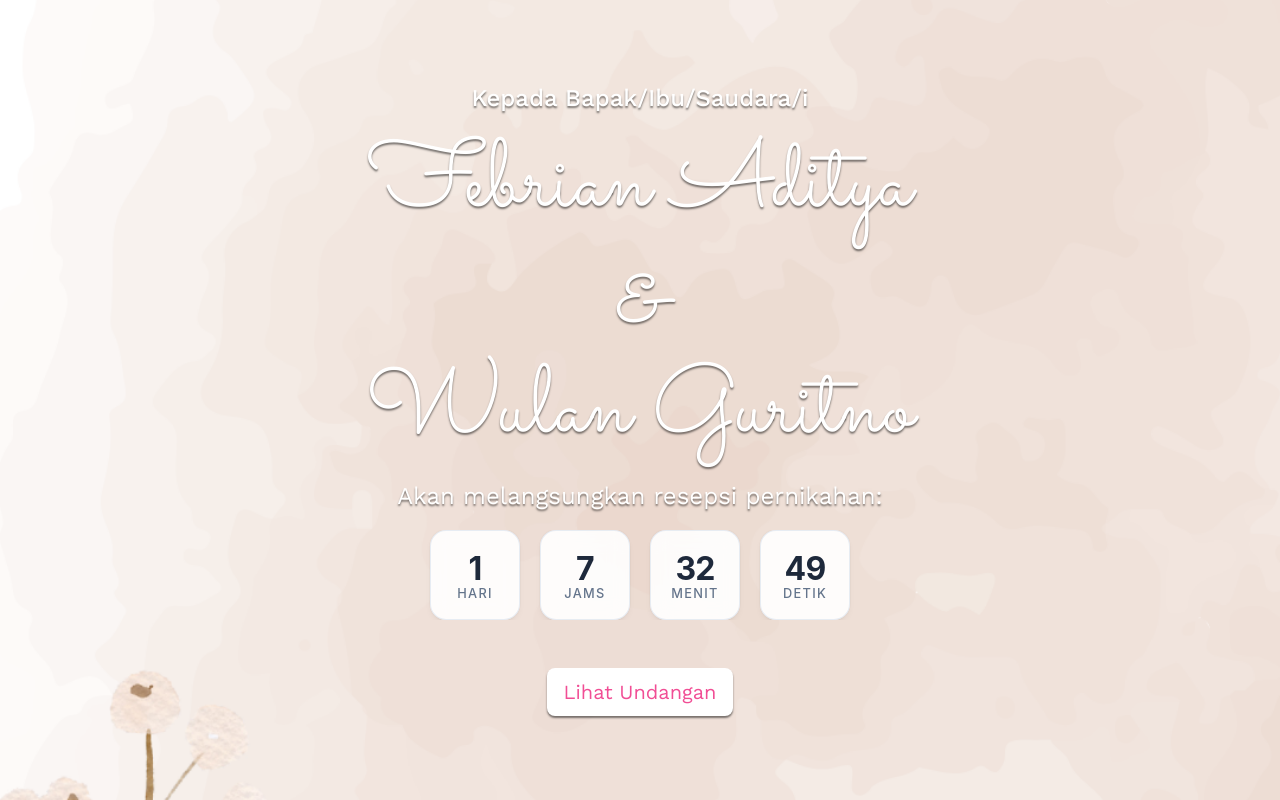
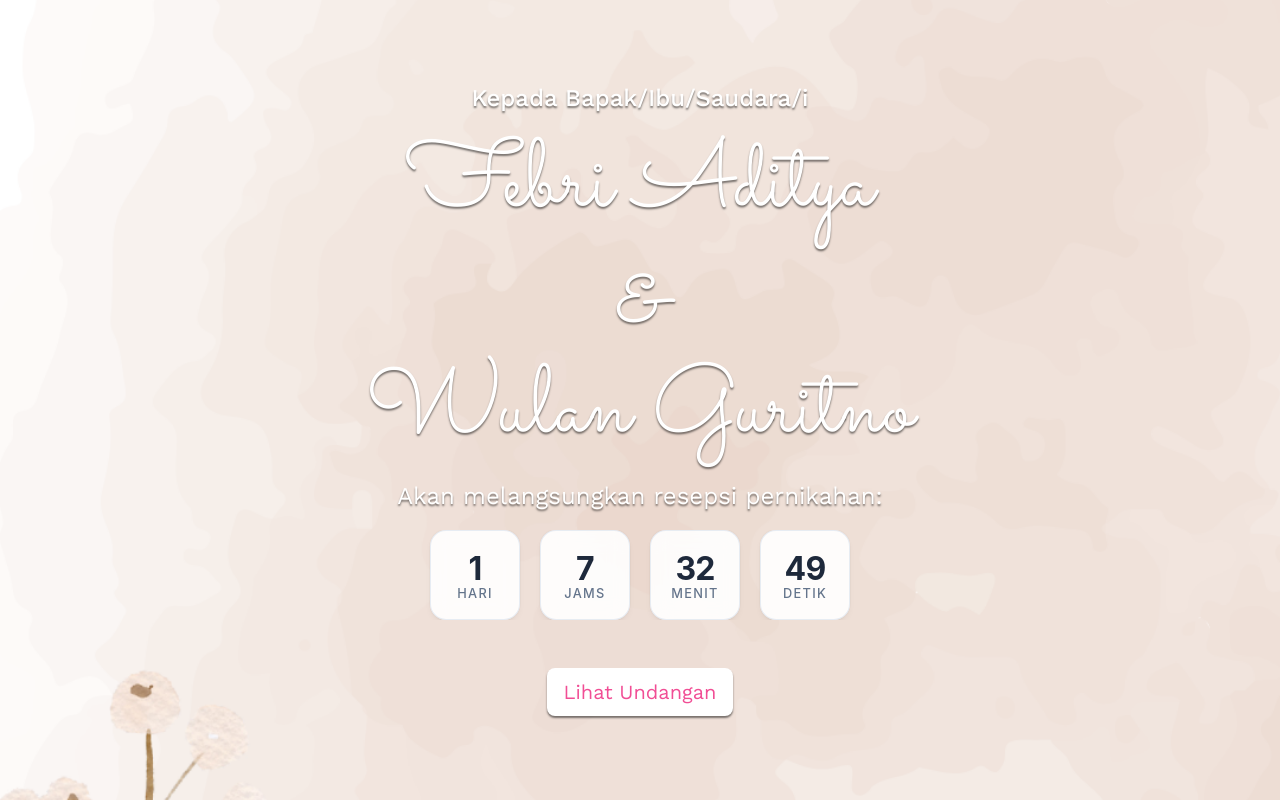
Before and after one commit to febrianAditya/undangan-ku, a plain HTML site: page client-side/index.html in a window 1280 px wide. Drawn offline with nearby package versions, Linux system fonts and the light colour scheme.

Commit message:
change viwport

```diff
--- a/client-side/index.html
+++ b/client-side/index.html
@@ -17,7 +17,7 @@
     <section id="hero" class="hero w-100 h-100 p-3 mx-auto text-center d-flex justify-content-center align-items-center text-white">
         <main>
             <h4>Kepada Bapak/Ibu/Saudara/i</h4>
-            <h1 style="margin-top: 16px;">Febrian Aditya</h1>
+            <h1 style="margin-top: 16px;">Febri Aditya</h1>
             <h1 style="margin-top: -6px; margin-bottom: -6px;">&</h1>
             <h1>Wulan Guritno</h1>
             <p>Akan melangsungkan resepsi pernikahan:</p>
--- a/client-side/style.css
+++ b/client-side/style.css
@@ -26,6 +26,8 @@ body {
 .hero {
     position: relative;
     min-height: 100vh;
+    overflow: hidden;
+    min-height: 100dvh;
 }
 
 .hero h1 {
```
